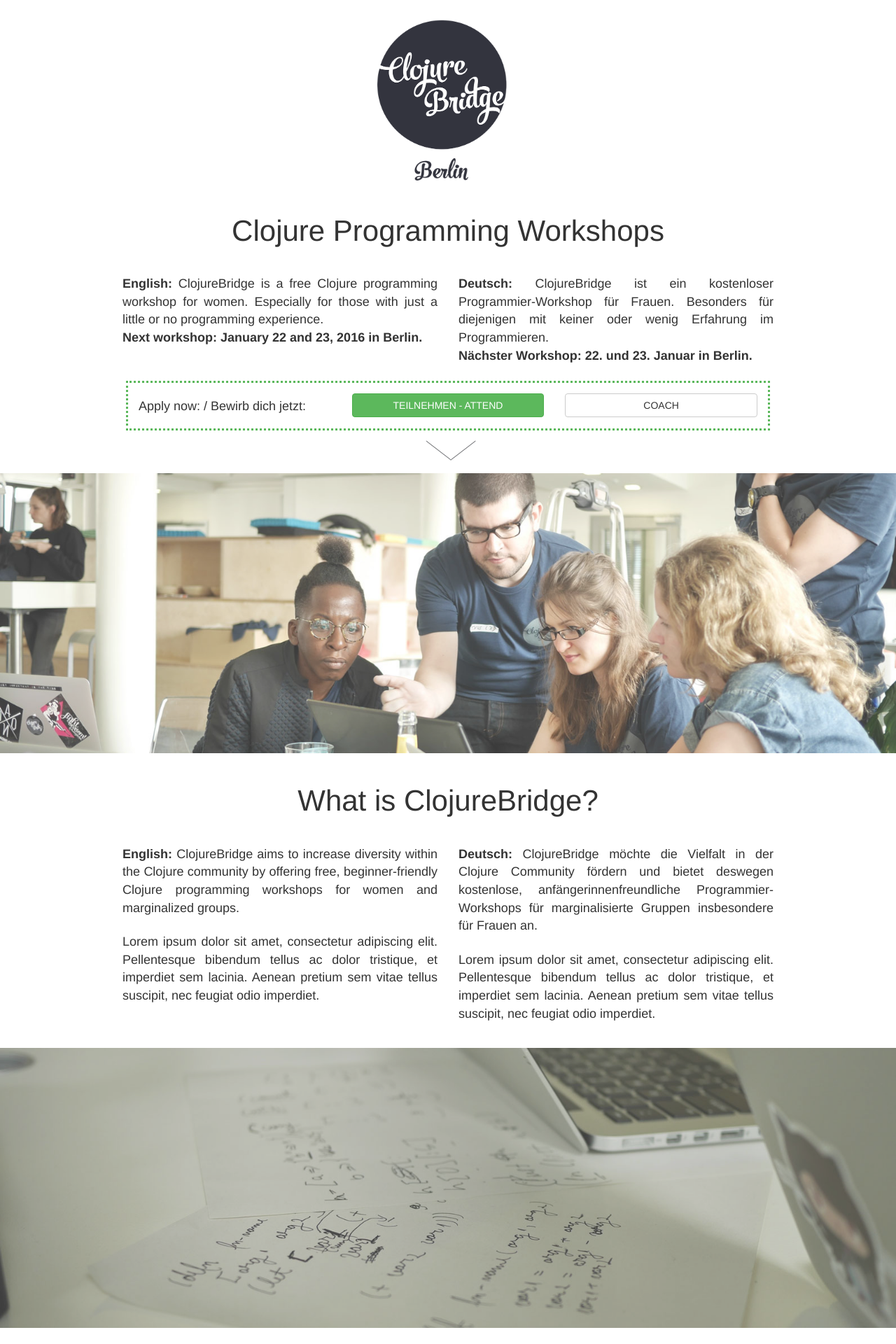
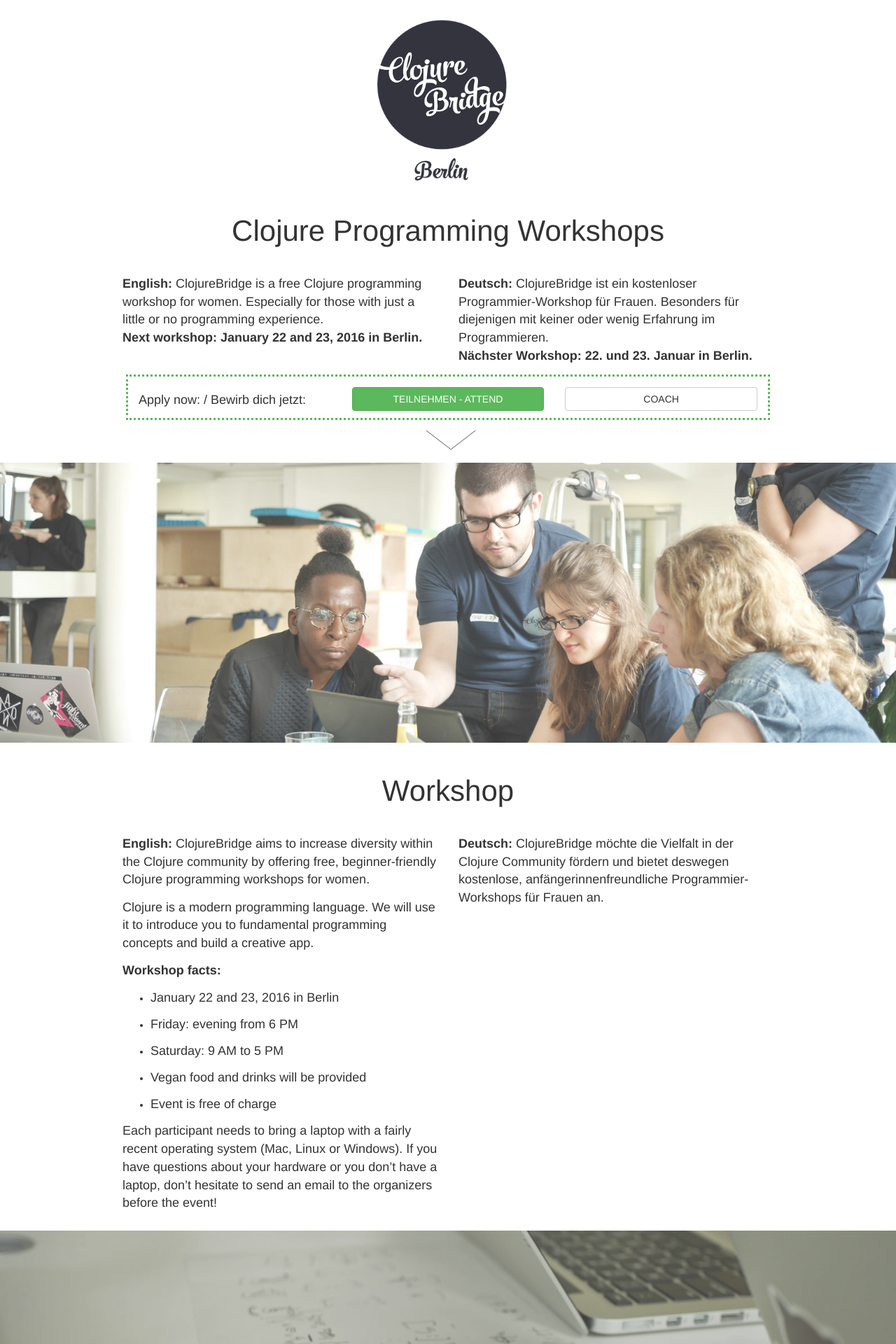
Before and after one commit to clojurebridge-berlin/clojurebridge-berlin.github.io, a Jekyll site: the page built from index.html, in a window 1280 px wide. Shown: the top 1920 px of the page at 70% size. Built offline with Jekyll 4.4.1, drawn with Linux system fonts in a browser that asks for light colours.

Commit message:
Add text about the workshop

```diff
--- a/assets/stylesheet.css
+++ b/assets/stylesheet.css
@@ -17,7 +17,7 @@
 }
 
 section.module p {
-  margin-bottom: 5%;
+  margin-bottom: 3%;
   font-size: 16px;
   font-weight: 300;
 }
@@ -84,9 +84,9 @@
 
 @media all and (min-width: 600px) {
 
-  p {
+/*  p {
     text-align: justify;
-  }
+  }*/
 
   section.module.parallax {
     background-attachment: fixed;   /* HERE IS THE MAGIC*/
--- a/index.html
+++ b/index.html
@@ -45,14 +45,33 @@
 <section class="module content">
   <div class="container">
     <div class="row">
-      <h2>What is ClojureBridge?</h2>
+      <h2>Workshop</h2>
       <div class="col-md-6">
-        <p><b>English: </b>ClojureBridge aims to increase diversity within the Clojure community by offering free, beginner-friendly Clojure programming workshops for women and marginalized groups.</p>
-        <p>Lorem ipsum dolor sit amet, consectetur adipiscing elit. Pellentesque bibendum tellus ac dolor tristique, et imperdiet sem lacinia. Aenean pretium sem vitae tellus suscipit, nec feugiat odio imperdiet.</p>
+        <p><b>English: </b>ClojureBridge aims to increase diversity within the Clojure community by offering free, beginner-friendly Clojure programming workshops for women.</p>
+        <p>Clojure is a modern programming language. We will use it to introduce you to fundamental programming concepts and build a creative app.</p>
+        <p><b>Workshop facts:</b></p>
+        <ul>
+          <li>
+            <p>January 22 and 23, 2016 in Berlin</p>
+          </li>
+          <li>
+            <p>Friday: evening from 6 PM</p>
+          </li>
+          <li>
+            <p>Saturday: 9 AM to 5 PM</p>
+          </li>
+          <li>
+            <p>Vegan food and drinks will be provided</p>
+          </li>
+          <li>
+            <p>Event is free of charge</p>
+          </li>
+        </ul>
+        <p>Each participant needs to bring a laptop with a fairly recent operating system (Mac, Linux or Windows). If you have questions about your hardware or you don’t have a laptop, don’t hesitate to send an email to the organizers before the event!</p>
       </div>
       <div class="col-md-6">
-        <p><b>Deutsch: </b>ClojureBridge möchte die Vielfalt in der  Clojure Community fördern und bietet deswegen kostenlose, anfängerinnenfreundliche Programmier-Workshops für marginalisierte Gruppen insbesondere für Frauen an. </p>
-        <p>Lorem ipsum dolor sit amet, consectetur adipiscing elit. Pellentesque bibendum tellus ac dolor tristique, et imperdiet sem lacinia. Aenean pretium sem vitae tellus suscipit, nec feugiat odio imperdiet.</p>
+        <p><b>Deutsch: </b>ClojureBridge möchte die Vielfalt in der  Clojure Community fördern und bietet deswegen kostenlose, anfängerinnenfreundliche Programmier-Workshops für Frauen an. </p>
+        <p></p>
       </div>
     </div>
   </div>
```
